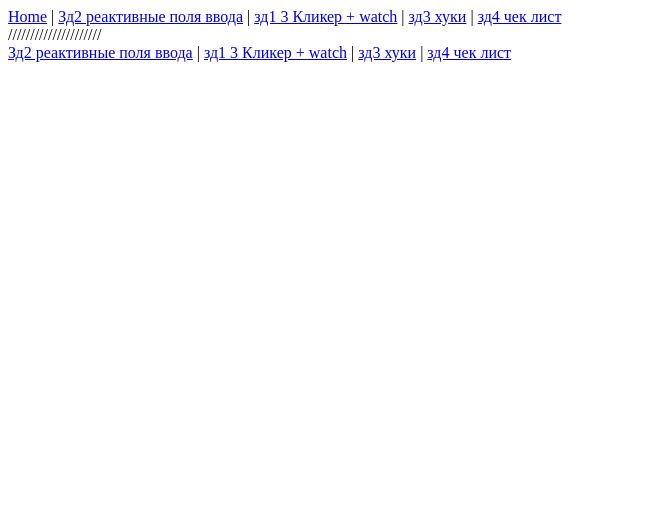
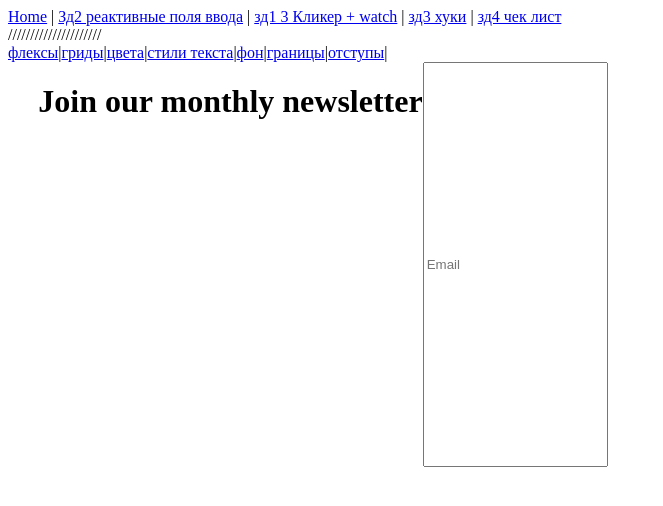
Before and after one commit to Io666777/MyJawelry, a Vue app in the folder da/: page /figma in a window 1280 px wide. Shown: the top 506 px of the page, without its empty margins (0-663 px from the left). Built offline with nearby package versions, Linux system fonts and the light colour scheme; the HTML template or start-up script is replaced by a standard one.

Commit message:
недоделка

```diff
--- a/da/src/App.vue
+++ b/da/src/App.vue
@@ -14,11 +14,15 @@
     </nav>
   </header>
   <div>/////////////////////</div>
-      <nav>
-      <router-link to="/l1">Зд2 реактивные поля ввода</router-link> |
-      <router-link to="/zd2">зд1 3 Кликер +  watch</router-link>  |
-      <router-link to="/zd3">зд3 хуки</router-link>  |
-      <router-link to="/zd4">зд4 чек лист</router-link>
+      <nav class="flex gap-10">
+      <router-link to="/l1">флексы</router-link> |
+      <router-link to="/l2">гриды</router-link>  |
+      <router-link to="/l3">цвета</router-link>  |
+      <router-link to="/l4">стили текста</router-link> |
+      <router-link to="/l5">фон</router-link> |
+      <router-link to="/l6">границы</router-link> |
+      <router-link to="/l7">отступы</router-link> |
+
     </nav>
   <router-view/>
 </template>
--- /dev/null
+++ b/da/src/views/figma.vue
@@ -0,0 +1,9 @@
+<template>
+    <div class="flex justify-center w-[630px] h-[405px]">
+        <h1 class="flex justify-center">Join our monthly
+            newsletter
+        </h1>
+        <input placeholder="Email">
+
+    </div>
+</template>
--- a/da/src/views/l1.vue
+++ b/da/src/views/l1.vue
@@ -1,6 +1,6 @@
 <template>
     <div class="flex flex-col border border-gray-300">
-  <!-- Header Row -->
+
   <div class="flex bg-gray-100 font-bold">
     <div class="flex-1 p-3 border-r border-gray-300">ID</div>
     <div class="flex-1 p-3 border-r border-gray-300">Name</div>
@@ -8,7 +8,7 @@
     <div class="flex-1 p-3">Status</div>
   </div>
 
-  <!-- Data Rows -->
+
   <div class="flex border-t border-gray-300">
     <div class="flex-1 p-3 border-r border-gray-300">1</div>
     <div class="flex-1 p-3 border-r border-gray-300">John Doe</div>
--- a/da/src/views/l2.vue
+++ b/da/src/views/l2.vue
@@ -1,12 +1,12 @@
 <template>
     <div class="grid grid-cols-4 border border-gray-300">
-  <!-- Header -->
+
   <div class="p-3 bg-gray-100 font-bold border-r border-gray-300">Product</div>
   <div class="p-3 bg-gray-100 font-bold border-r border-gray-300">Price</div>
   <div class="p-3 bg-gray-100 font-bold border-r border-gray-300">Stock</div>
   <div class="p-3 bg-gray-100 font-bold">Category</div>
 
-  <!-- Data -->
+
   <div class="p-3 border-t border-r border-gray-300">Laptop</div>
   <div class="p-3 border-t border-r border-gray-300">$999</div>
   <div class="p-3 border-t border-r border-gray-300">15</div>
```
Also changed, not shown: da/src/router/index.ts (+8 -6 lines).
